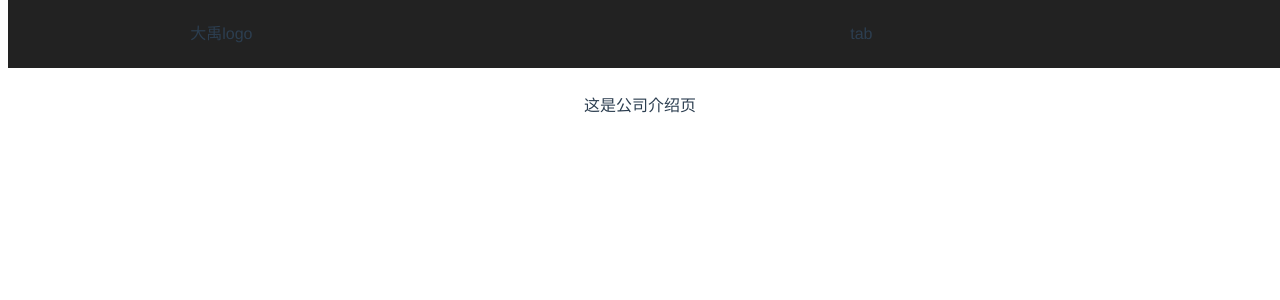
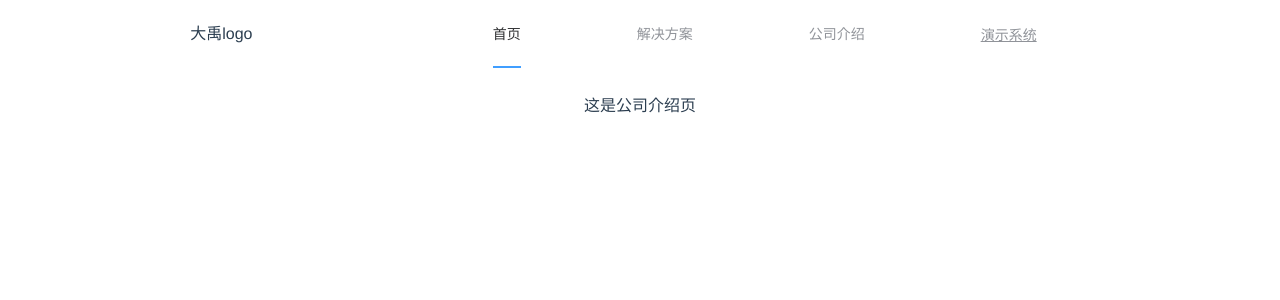
Before and after one commit to yanglixinflw/dayuhuishuiguanwang, a Vue app: page /companyProfile in a window 1280 px wide. Shown: the top 300 px of the page. Built offline with nearby package versions, Linux system fonts and the light colour scheme.

Commit message:
更新按需引入ElementUI

```diff
--- a/src/components/Common/CommonHead.vue
+++ b/src/components/Common/CommonHead.vue
@@ -1,14 +1,17 @@
 <template>
-    <div class='head'>
+  <div class="head">
     <el-row>
       <el-col :span="8">
-                <div class="logoName">
-                    大禹logo
-                </div>
+        <div class="logoName">大禹logo</div>
       </el-col>
       <el-col :span="16">
-                <div class="tabs">
-                    tab
+        <div class="navMenu">
+          <el-menu :default-active="activeIndex" class="el-menu-demo" mode="horizontal" @select="handleSelect">
+            <el-menu-item index="1">首页</el-menu-item>
+            <el-menu-item index="2">解决方案</el-menu-item>
+            <el-menu-item index="3">公司介绍</el-menu-item>
+            <el-menu-item index="4"><a href="https://www.ele.me" target="_blank">演示系统</a></el-menu-item>
+            </el-menu>
         </div>
       </el-col>
     </el-row>
@@ -17,18 +20,42 @@
 
 <script>
 export default {
-    name:"CommonHead"
+  name: "CommonHead",
+    data() {
+        return {
+            activeIndex: '1',
+        };
+    },
+    methods: {
+      handleSelect(key, keyPath) {
+        console.log(key, keyPath);
       }
+    }
+
+};
 </script>
 
 <style lang="less" scoped>
-    .head{
+.head {
   // display: flex;
-        position:fixed;
-        top:0;
-        background-color: #222;
+  position: fixed;
+  top: 0;
+  background-color: #ffffff;
   width: 100%;
   height: 68px;
   line-height: 68px;
 }
 </style>
+<style lang="less">
+    .el-menu.el-menu--horizontal{
+        border-bottom:0;
+    }
+    .el-menu--horizontal{
+        .el-menu-item{
+            height: 68px;
+            line-height:68px;
+            padding:0;
+            margin:0 58px;
+        }
+    }
+</style>
```
Lines whose indentation alone changed are shown as unchanged.
